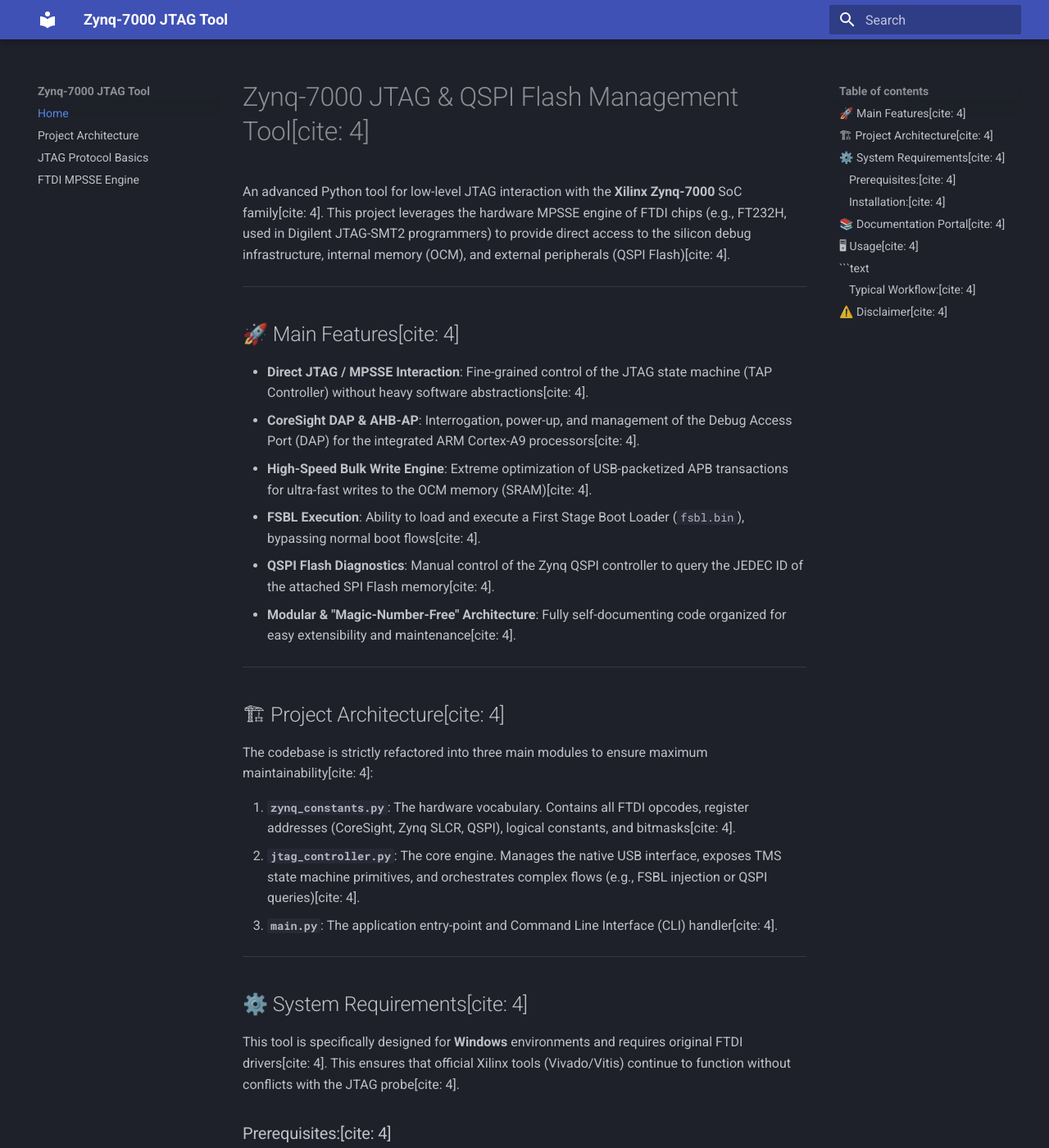
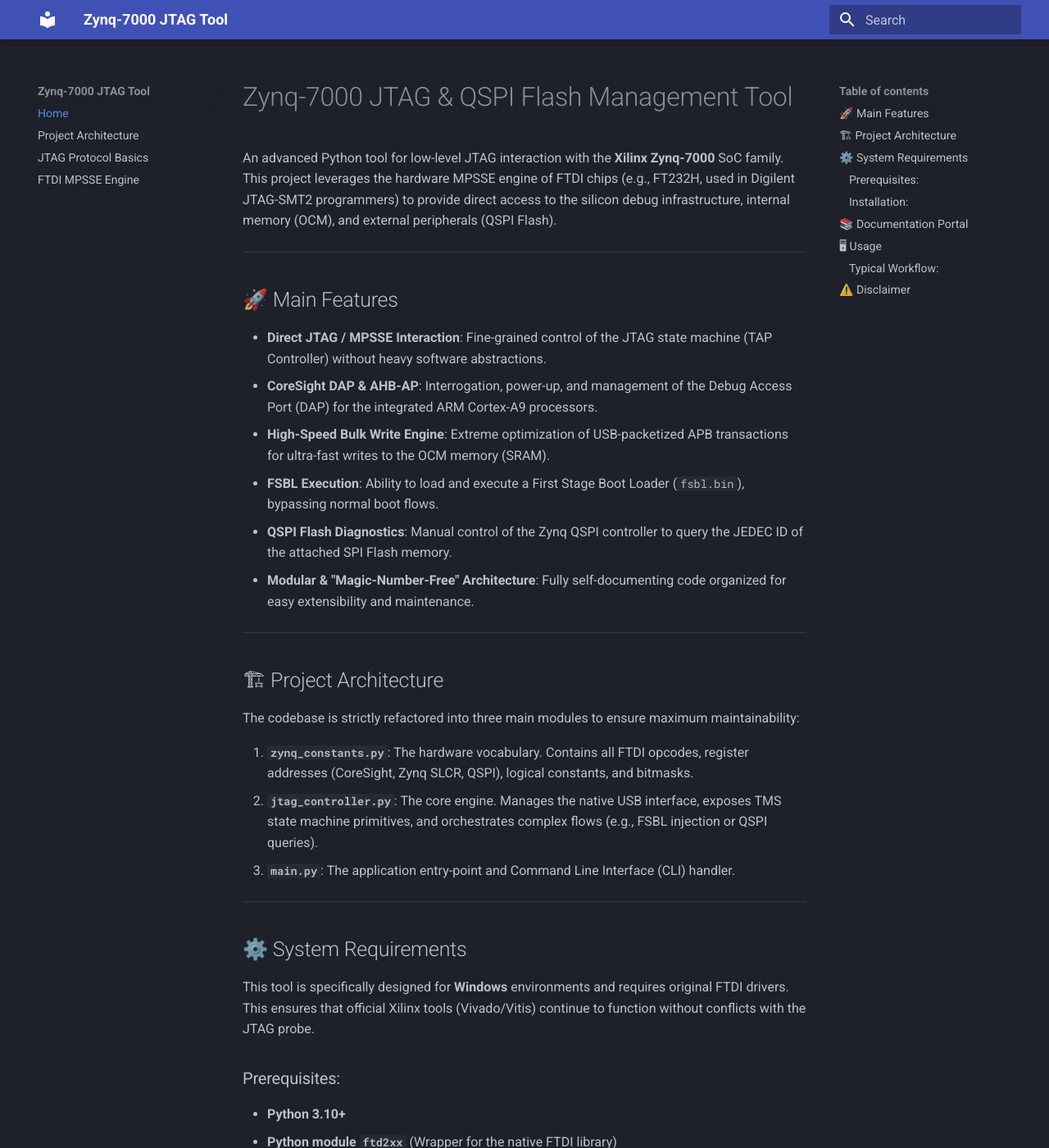
Before and after one commit to andpiapmc/jtag_flash, an MkDocs documentation site: the page built from docs/index.md, in a window 1280 px wide and 1400 px high. Shown: the whole window at 82% size. Built offline with MkDocs 1.6.1 and Material for MkDocs 9.7.7, drawn with Linux system fonts in a browser that asks for light colours; some of the changed text lies outside the part shown.

Commit message:
Remove citation references from index.md for improved readability

````diff
--- a/docs/index.md
+++ b/docs/index.md
@@ -1,84 +1,84 @@
-# Zynq-7000 JTAG & QSPI Flash Management Tool[cite: 4]
+# Zynq-7000 JTAG & QSPI Flash Management Tool
 
-An advanced Python tool for low-level JTAG interaction with the **Xilinx Zynq-7000** SoC family[cite: 4].
-This project leverages the hardware MPSSE engine of FTDI chips (e.g., FT232H, used in Digilent JTAG-SMT2 programmers) to provide direct access to the silicon debug infrastructure, internal memory (OCM), and external peripherals (QSPI Flash)[cite: 4].
+An advanced Python tool for low-level JTAG interaction with the **Xilinx Zynq-7000** SoC family.
+This project leverages the hardware MPSSE engine of FTDI chips (e.g., FT232H, used in Digilent JTAG-SMT2 programmers) to provide direct access to the silicon debug infrastructure, internal memory (OCM), and external peripherals (QSPI Flash).
 
 ---
 
-## 🚀 Main Features[cite: 4]
+## 🚀 Main Features
 
-* **Direct JTAG / MPSSE Interaction**: Fine-grained control of the JTAG state machine (TAP Controller) without heavy software abstractions[cite: 4].
-* **CoreSight DAP & AHB-AP**: Interrogation, power-up, and management of the Debug Access Port (DAP) for the integrated ARM Cortex-A9 processors[cite: 4].
-* **High-Speed Bulk Write Engine**: Extreme optimization of USB-packetized APB transactions for ultra-fast writes to the OCM memory (SRAM)[cite: 4].
-* **FSBL Execution**: Ability to load and execute a First Stage Boot Loader (`fsbl.bin`), bypassing normal boot flows[cite: 4].
-* **QSPI Flash Diagnostics**: Manual control of the Zynq QSPI controller to query the JEDEC ID of the attached SPI Flash memory[cite: 4].
-* **Modular & "Magic-Number-Free" Architecture**: Fully self-documenting code organized for easy extensibility and maintenance[cite: 4].
+* **Direct JTAG / MPSSE Interaction**: Fine-grained control of the JTAG state machine (TAP Controller) without heavy software abstractions.
+* **CoreSight DAP & AHB-AP**: Interrogation, power-up, and management of the Debug Access Port (DAP) for the integrated ARM Cortex-A9 processors.
+* **High-Speed Bulk Write Engine**: Extreme optimization of USB-packetized APB transactions for ultra-fast writes to the OCM memory (SRAM).
+* **FSBL Execution**: Ability to load and execute a First Stage Boot Loader (`fsbl.bin`), bypassing normal boot flows.
+* **QSPI Flash Diagnostics**: Manual control of the Zynq QSPI controller to query the JEDEC ID of the attached SPI Flash memory.
+* **Modular & "Magic-Number-Free" Architecture**: Fully self-documenting code organized for easy extensibility and maintenance.
 
 ---
 
-## 🏗 Project Architecture[cite: 4]
+## 🏗 Project Architecture
 
-The codebase is strictly refactored into three main modules to ensure maximum maintainability[cite: 4]:
+The codebase is strictly refactored into three main modules to ensure maximum maintainability:
 
-1. **`zynq_constants.py`**: The hardware vocabulary. Contains all FTDI opcodes, register addresses (CoreSight, Zynq SLCR, QSPI), logical constants, and bitmasks[cite: 4].
-2. **`jtag_controller.py`**: The core engine. Manages the native USB interface, exposes TMS state machine primitives, and orchestrates complex flows (e.g., FSBL injection or QSPI queries)[cite: 4].
-3. **`main.py`**: The application entry-point and Command Line Interface (CLI) handler[cite: 4].
+1. **`zynq_constants.py`**: The hardware vocabulary. Contains all FTDI opcodes, register addresses (CoreSight, Zynq SLCR, QSPI), logical constants, and bitmasks.
+2. **`jtag_controller.py`**: The core engine. Manages the native USB interface, exposes TMS state machine primitives, and orchestrates complex flows (e.g., FSBL injection or QSPI queries).
+3. **`main.py`**: The application entry-point and Command Line Interface (CLI) handler.
 
 ---
 
-## ⚙️ System Requirements[cite: 4]
+## ⚙️ System Requirements
 
-This tool is specifically designed for **Windows** environments and requires original FTDI drivers[cite: 4]. This ensures that official Xilinx tools (Vivado/Vitis) continue to function without conflicts with the JTAG probe[cite: 4].
+This tool is specifically designed for **Windows** environments and requires original FTDI drivers. This ensures that official Xilinx tools (Vivado/Vitis) continue to function without conflicts with the JTAG probe.
 
-### Prerequisites:[cite: 4]
-* **Python 3.10+**[cite: 4]
-* **Python module `ftd2xx`** (Wrapper for the native FTDI library)[cite: 4]
-* **High-speed FTDI-based hardware probe** (e.g., Xilinx Platform Cable, Digilent JTAG-SMT2, JTAG-HS3)[cite: 4]
+### Prerequisites:
+* **Python 3.10+**
+* **Python module `ftd2xx`** (Wrapper for the native FTDI library)
+* **High-speed FTDI-based hardware probe** (e.g., Xilinx Platform Cable, Digilent JTAG-SMT2, JTAG-HS3)
 
-### Installation:[cite: 4]
+### Installation:
 
-1. **Clone the repository:**[cite: 4]
+1. **Clone the repository:**
    ```bash
    git clone [https://github.com/your-username/jtag_flash.git](https://github.com/your-username/jtag_flash.git)
    cd jtag_flash
-   ```[cite: 4]
+   ```
 
-2. **Install dependencies:**[cite: 4]
+2. **Install dependencies:**
    ```bash
    pip install ftd2xx
-   ```[cite: 4]
+   ```
 
-> ⚠️ **Warning for Windows Users:** Make sure you have the native FTDI D2XX driver installed[cite: 4]. Do not replace the driver with WinUSB or libusb via Zadig, otherwise the `ftd2xx` module will fail to detect the interface[cite: 4].
+> ⚠️ **Warning for Windows Users:** Make sure you have the native FTDI D2XX driver installed. Do not replace the driver with WinUSB or libusb via Zadig, otherwise the `ftd2xx` module will fail to detect the interface.
 
-## 📚 Documentation Portal[cite: 4]
+## 📚 Documentation Portal
 
-This documentation site is compiled using **MkDocs** with the **Material** theme[cite: 4]. To build and view the full technical reference manuals (covering JTAG state transitions and FTDI MPSSE protocols) locally[cite: 4]:
+This documentation site is compiled using **MkDocs** with the **Material** theme. To build and view the full technical reference manuals (covering JTAG state transitions and FTDI MPSSE protocols) locally:
 
-1. **Install MkDocs and the Material theme:**[cite: 4]
+1. **Install MkDocs and the Material theme:**
    ```bash
    pip install mkdocs mkdocs-material
-   ```[cite: 4]
+   ```
 
-2. **Start the live-reloading local server:**[cite: 4]
+2. **Start the live-reloading local server:**
    ```bash
    mkdocs serve
-   ```[cite: 4]
+   ```
 
-3. **Open your browser and navigate to:**[cite: 4]
+3. **Open your browser and navigate to:**
    ```text
    [http://127.0.0.1:8000](http://127.0.0.1:8000)
-   ```[cite: 4]
+   ```
 
-## 🖥 Usage[cite: 4]
+## 🖥 Usage
 
-Ensure your Zynq board is powered on and the JTAG cable is connected[cite: 4]. For FSBL injection, place your `fsbl.bin` file in the root folder of the script[cite: 4].
-Launch the interactive interface[cite: 4]:
+Ensure your Zynq board is powered on and the JTAG cable is connected. For FSBL injection, place your `fsbl.bin` file in the root folder of the script.
+Launch the interactive interface:
 
 ```bash
 python main.py
-```[cite: 4]
+```
 
-You will be presented with the following menu[cite: 4]:
+You will be presented with the following menu:
 
 ```text
 ----------------------------------------
@@ -94,16 +94,16 @@
 9. Read QSPI JEDEC ID
 ?. Help
 ----------------------------------------
-```[cite: 4]
+```
 
-### Typical Workflow:[cite: 4]
+### Typical Workflow:
 
-1. Press `1` to verify the FTDI probe is detected[cite: 4].
-2. Press `2` to open the channel and initialize the TCK (defaults to 15 MHz)[cite: 4].
-3. Press `4` to validate the physical integrity of the JTAG chain[cite: 4].
-4. Press `8` to inject the FSBL and unlock hardware peripherals[cite: 4].
-5. Press `9` to communicate with the QSPI Flash memory[cite: 4].
+1. Press `1` to verify the FTDI probe is detected.
+2. Press `2` to open the channel and initialize the TCK (defaults to 15 MHz).
+3. Press `4` to validate the physical integrity of the JTAG chain.
+4. Press `8` to inject the FSBL and unlock hardware peripherals.
+5. Press `9` to communicate with the QSPI Flash memory.
 
-## ⚠️ Disclaimer[cite: 4]
+## ⚠️ Disclaimer
 
-This tool interacts directly with low-level hardware registers[cite: 4]. Injecting incorrect memory addresses or incorrectly driving reset lines via AHB-AP can cause the SoC to hang temporarily (resolvable with a board power-cycle)[cite: 4]. Use with caution[cite: 4].
+This tool interacts directly with low-level hardware registers. Injecting incorrect memory addresses or incorrectly driving reset lines via AHB-AP can cause the SoC to hang temporarily (resolvable with a board power-cycle). Use with caution.
````
